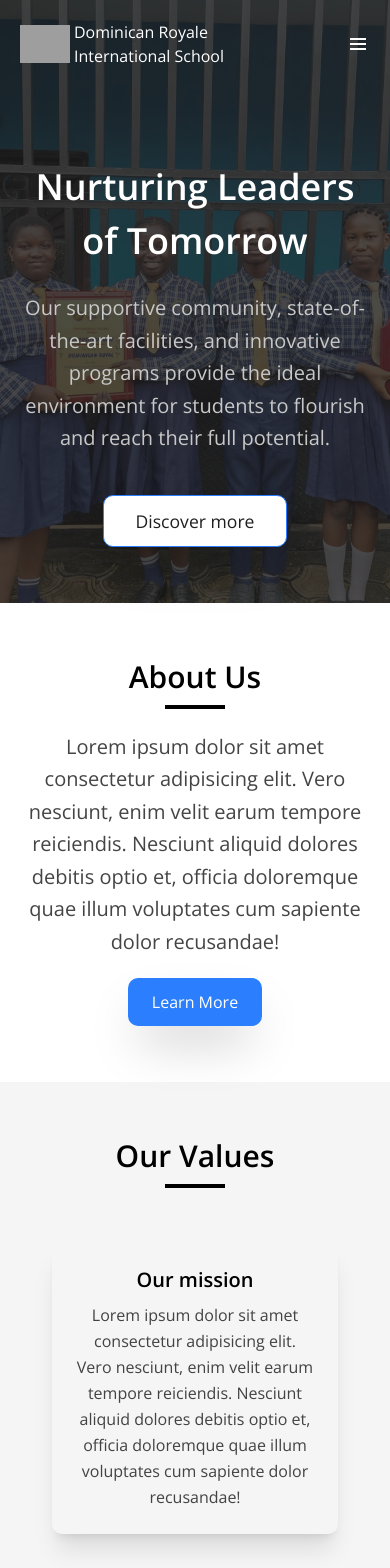
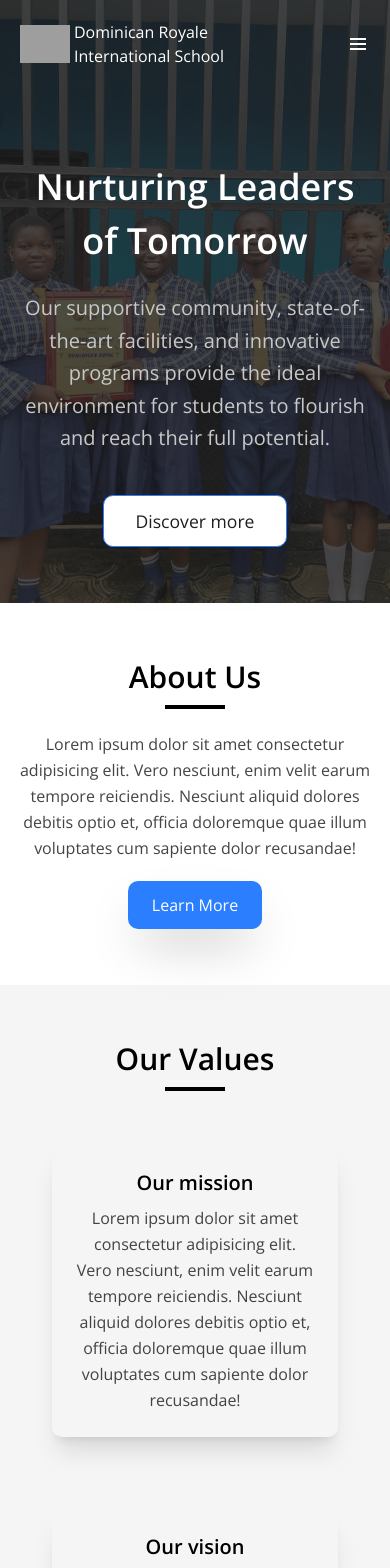
Before and after one commit to jephthahdominic/DRIS, a React (Vite) app: page / in a window 390 px wide. Shown: the top 1568 px of the page. Built offline with nearby package versions, Linux system fonts and the light colour scheme; grey boxes are pictures that could not be loaded.

Commit message:
worked on the admission page

```diff
--- a/src/features/about/About.jsx
+++ b/src/features/about/About.jsx
@@ -39,7 +39,7 @@ export default function About() {
       </section>
       <section className="px-8 max-sm:px-4 py-14 text-center flex flex-col items-center gap-4 bg-[#f5f5f5] ">
         <h2 className="text-4xl max-sm:text-3xl font-semibold section-heading">Ready to Join Us?</h2>
-        <p className="text-[#1f1f1fd5] text-xl max-sm:text-md">Give your child the gift of a world-class education. Enroll today and secure their future!</p>
+        <p className="text-[#1f1f1fd5] sm:text-xl">Give your child the gift of a world-class education. Enroll today and secure their future!</p>
         <div className="flex items-center gap-8">
           <Button>Learn How to Enroll</Button>
         </div>
--- a/src/features/home/Home.jsx
+++ b/src/features/home/Home.jsx
@@ -16,7 +16,7 @@ export default function Home() {
       <section className="px-8 max-sm:px-4 py-14">
         <div className="text-center flex flex-col items-center gap-3">
           <h2 className="text-4xl max-sm:text-3xl font-semibold section-heading">About Us</h2>
-          <p className="text-[#1f1f1fd5] w-[70%] max-md:w-[100%] leading-relaxed text-xl max-sm:text-md">Lorem ipsum dolor sit amet consectetur adipisicing elit. Vero nesciunt, enim velit
+          <p className="text-[#1f1f1fd5] w-[70%] max-md:w-[100%] leading-relaxed md:text-xl">Lorem ipsum dolor sit amet consectetur adipisicing elit. Vero nesciunt, enim velit
             earum tempore reiciendis. Nesciunt aliquid dolores debitis optio et, officia
             doloremque quae illum voluptates cum sapiente dolor recusandae!</p>
           <Button>Learn More</Button>
@@ -50,14 +50,14 @@ export default function Home() {
       </section>
       <section className="px-8 max-sm:px-4 py-14 text-center flex flex-col items-center gap-4 bg-[#f5f5f5] ">
         <h2 className="text-4xl max-sm:text-3xl font-semibold section-heading">Ready to Join Us?</h2>
-        <p className="text-[#1f1f1fd5] text-xl max-sm:text-md">Give your child the gift of a world-class education. Enroll today and secure their future!</p>
+        <p className="text-[#1f1f1fd5] sm:text-xl">Give your child the gift of a world-class education. Enroll today and secure their future!</p>
         <div className="flex items-center gap-8">
           <Button>Learn How to Enroll</Button>
         </div>
       </section>
       <section className="px-8 max-sm:px-4 py-14 text-center flex flex-col items-center gap-4">
         <h2 className="text-4xl max-sm:text-3xl font-semibold section-heading">Contact Us?</h2>
-        <p className="text-[#1f1f1fd5] text-xl max-sm:text-md">We’d love to hear from you! Contact us for any inquiries or support.</p>
+        <p className="text-[#1f1f1fd5] sm:text-xl w-[70%]">We’d love to hear from you! Contact us for any inquiries or support.</p>
         <div className="flex items-center gap-8">
           <Link to="/contact" className="p-3 px-6 mt-2 text-[#1D4ED8] bg-white border border-blue-500 shadow-2xl hover:bg-[#1D4ED8] hover:text-[#fff] transition-all cursor-pointer
           rounded-[10px]">Contact us</Link>
```
